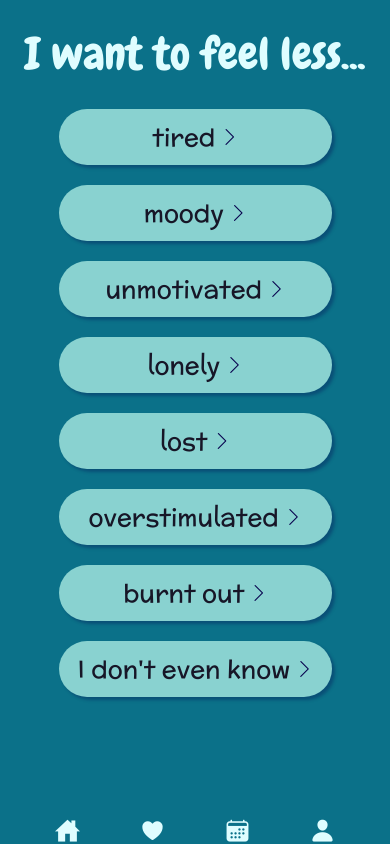
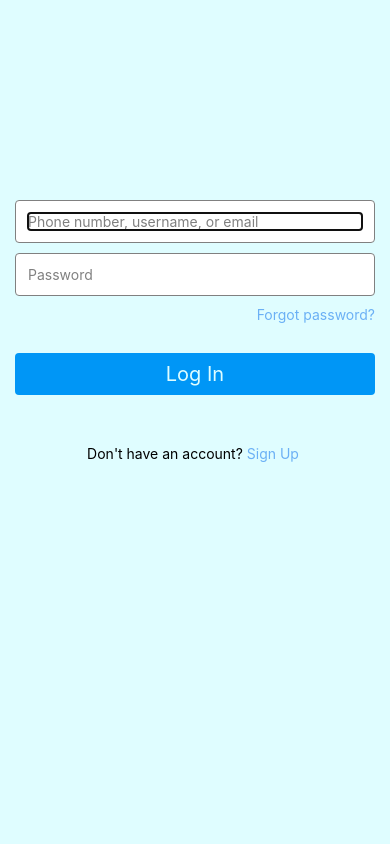
Before and after one commit to lisaphamtaylor/self-care-ideas-app, a React Native app: screen /Login in a window 390 px wide. Built offline with nearby package versions, Linux system fonts and the light colour scheme.

Commit message:
creates loginForm.js

```diff
--- a/App.js
+++ b/App.js
@@ -6,6 +6,8 @@ import { useFonts } from 'expo-font';
 // importing screens for App
 import FilterScreen from './screens/FilterScreen';
 import SuggestionScreen from './screens/SuggestionScreen';
+import SignedInStack from './screens/Navigation';
+import LoginScreen from './screens/LoginScreen';
 
 // initializing Stack
 const Stack = createNativeStackNavigator();
@@ -26,20 +28,29 @@ export default function App() {
   }
 
   return (
-    <NavigationContainer>
-      <Stack.Navigator>
-        <Stack.Screen
-          name='Home'
-          component={FilterScreen}
-          options={{ headerShown: false }}
-        />
-        <Stack.Screen
-          name='Suggestions'
-          component={SuggestionScreen}
-          options={{ title: 'Self Care Suggestions' }}
-          // options={{ headerShown: false }}
-        />
-      </Stack.Navigator>
-    </NavigationContainer>
+    // <SignedInStack />
+
+    <LoginScreen />
+
+    // <NavigationContainer>
+    //   <Stack.Navigator>
+    //     <Stack.Screen
+    //       name='Home'
+    //       component={FilterScreen}
+    //       options={{ headerShown: false }}
+    //     />
+    //     <Stack.Screen
+    //       name='Suggestions'
+    //       component={SuggestionScreen}
+    //       // options={{ title: 'Self Care Suggestions' }}
+    //       // options={{ headerShown: false }}
+    //     />
+    //     <Stack.Screen
+    //       name='Login'
+    //       component={LoginScreen}
+    //       // options={{ headerShown: false }}
+    //     />
+    //   </Stack.Navigator>
+    // </NavigationContainer>
   );
 }
--- a/components/Footer.js
+++ b/components/Footer.js
@@ -1,14 +1,47 @@
 import { StyleSheet, Text, TouchableOpacity, View } from 'react-native';
-import React from 'react';
+import React, { useState } from 'react';
 import { Ionicons } from '@expo/vector-icons';
 import Colors from '../styles/Color';
+import { Divider } from 'react-native-elements';
 
 const iconSize = 25;
 
-const Footer = () => {
+const footerIcons = [
+  {
+    tabName: 'Home',
+    iconName: 'home-sharp',
+  },
+  {
+    tabName: 'Favorites',
+    iconName: 'heart',
+  },
+  {
+    tabName: 'Calendar',
+    iconName: 'ios-calendar',
+  },
+  {
+    tabName: 'Profile',
+    iconName: 'person',
+  },
+];
+
+const Footer = ({ navigation }) => {
+  // const [activeTab, setActiveTab] = useState('');
+
+  // const Icon = ({ icon }) => (
+  //   <TouchableOpacity onPress={() => console.log(icon)}>
+  //     <Ionicons name={icon.iconName} size={iconSize} style={styles.icon} />
+  //   </TouchableOpacity>
+  // );
+
   return (
+    <View style={styles.wrapper}>
+      <Divider width={1} orientation='vertical' />
       <View style={styles.container}>
-      <TouchableOpacity>
+        {/*{icons.map((icon, index) => (
+        <Icon key={index} icon={icon} />
+      ))} */}
+        <TouchableOpacity onPress={() => navigation.push('Home')}>
           <Ionicons name='home-sharp' size={iconSize} style={styles.icon} />
         </TouchableOpacity>
         <TouchableOpacity>
@@ -21,6 +54,7 @@ const Footer = () => {
           <Ionicons name='person' size={iconSize} style={styles.icon} />
         </TouchableOpacity>
       </View>
+    </View>
   );
 };
 
@@ -30,9 +64,17 @@ const styles = StyleSheet.create({
   container: {
     flexDirection: 'row',
     justifyContent: 'space-around',
+    marginVertical: 15,
     marginHorizontal: 25,
   },
   icon: {
     color: Colors.LIGHT_CYAN,
   },
+  wrapper: {
+    // position: 'absolute',
+    // width: '100%',
+    // // bottom: '3%',
+    // // zindex: 999,
+    // backgroundColor: '#095E71',
+  },
 });
--- /dev/null
+++ b/components/LoginForm.js
@@ -0,0 +1,86 @@
+import {
+  Pressable,
+  StyleSheet,
+  Text,
+  TextInput,
+  TouchableOpacity,
+  View,
+} from 'react-native';
+import React from 'react';
+import Colors from '../styles/Color';
+
+export default function LoginForm() {
+  return (
+    <View style={styles.wrapper}>
+      <View style={styles.inputField}>
+        <TextInput
+          placeholderTextColor='grey'
+          placeholder='Phone number, username, or email'
+          autoCapitalize='none'
+          keyboardType='email-address'
+          textContentType='emailAddress'
+          autoFocus={true}
+        />
+      </View>
+
+      <View style={styles.inputField}>
+        <TextInput
+          placeholderTextColor='grey'
+          placeholder='Password'
+          autoCapitalize='none'
+          autoCorrect={false}
+          secureTextEntry={true}
+          textContentType='password'
+        />
+      </View>
+      <View style={styles.forgotButton}>
+        <Text style={styles.forgotText}>Forgot password?</Text>
+      </View>
+
+      <Pressable style={styles.button}>
+        <Text style={styles.buttonText}>Log In</Text>
+      </Pressable>
+
+      <View style={styles.signupContainer}>
+        <Text>Don't have an account?</Text>
+        <TouchableOpacity>
+          <Text style={styles.forgotText}> Sign Up </Text>
+        </TouchableOpacity>
+      </View>
+    </View>
+  );
+}
+
+const styles = StyleSheet.create({
+  wrapper: { marginTop: 200, marginHorizontal: 15 },
+  inputField: {
+    borderRadius: 4,
+    padding: 12,
+    backgroundColor: 'white',
+    marginBottom: 10,
+    borderWidth: 1,
+    borderColor: 'grey',
+  },
+  forgotButton: {
+    alignItems: 'flex-end',
+    marginBottom: 30,
+  },
+  forgotText: { color: '#6BB0F5' },
+  button: {
+    backgroundColor: '#0096F6',
+    alignItems: 'center',
+    justifyContent: 'center',
+    minHeight: 42,
+    borderRadius: 4,
+  },
+  buttonText: {
+    color: Colors.LIGHT_CYAN,
+    fontSize: 20,
+  },
+  signupContainer: {
+    flexDirection: 'row',
+    width: '100%',
+    justifyContent: 'center',
+    marginTop: 50,
+  },
+});
--- a/package.json
+++ b/package.json
@@ -22,11 +22,13 @@
     "react-dom": "18.1.0",
     "react-native": "0.70.5",
     "react-native-cards-swipe": "^1.2.1",
+    "react-native-elements": "^3.4.3",
     "react-native-gesture-handler": "~2.8.0",
     "react-native-reanimated": "~2.12.0",
     "react-native-safe-area-context": "4.4.1",
     "react-native-screens": "~3.18.0",
-    "react-native-web": "~0.18.7"
+    "react-native-web": "~0.18.7",
+    "valid-url": "^1.0.9"
   },
   "devDependencies": {
     "@babel/core": "^7.19.3"
--- /dev/null
+++ b/screens/LoginScreen.js
@@ -0,0 +1,22 @@
+import { SafeAreaView, Text, StyleSheet } from 'react-native';
+import React from 'react';
+import { globalStyles } from '../styles/Global';
+import Colors from '../styles/Color';
+import LoginForm from '../components/LoginForm';
+
+const LoginScreen = () => {
+  return (
+    <SafeAreaView style={styles.container}>
+      <LoginForm />
+    </SafeAreaView>
+  );
+};
+
+const styles = StyleSheet.create({
+  container: {
+    flex: 1,
+    backgroundColor: Colors.LIGHT_CYAN,
+  },
+});
+
+export default LoginScreen;
--- /dev/null
+++ b/screens/Navigation.js
@@ -0,0 +1,23 @@
+import { View, Text } from 'react-native';
+import React from 'react';
+import { createNativeStackNavigator } from '@react-navigation/native-stack';
+import { NavigationContainer } from '@react-navigation/native';
+import FilterScreen from './FilterScreen';
+import SuggestionScreen from './SuggestionScreen';
+
+const Stack = createNativeStackNavigator();
+
+const screenOptions = {
+  headerShown: false,
+};
+
+const SignedInStack = () => {
+  <NavigationContainer>
+    <Stack.Navigator initialRouteName='Home' screenOptions={screenOptions}>
+      <Stack.Screen name='Home' component={FilterScreen} />
+      <Stack.Screen name='Suggestions' component={SuggestionScreen} />
+    </Stack.Navigator>
+  </NavigationContainer>;
+};
+
+export default SignedInStack;
--- a/screens/SuggestionScreen.js
+++ b/screens/SuggestionScreen.js
@@ -5,7 +5,7 @@ import suggestionsData from '../assets/data/idea-data.json';
 import CardsSwipe from 'react-native-cards-swipe';
 import Colors from '../styles/Color';
 import { GestureHandlerRootView } from 'react-native-gesture-handler';
-import Footer from '../components/Footer';
+import Footer, { footerIcons } from '../components/Footer';
 
 // Fisher-Yates shuffle method
 function shuffleArray(array) {
@@ -62,7 +62,7 @@ export default function SuggestionScreen({ route, navigation }) {
           )}
         />
       </GestureHandlerRootView>
-      <Footer />
+      <Footer icons={footerIcons} navigation={navigation} />
     </SafeAreaView>
   );
 }
```
Also changed, not shown: 1 other file (tests, documents, lock files or other folders). Lines whose indentation alone changed are shown as unchanged.
